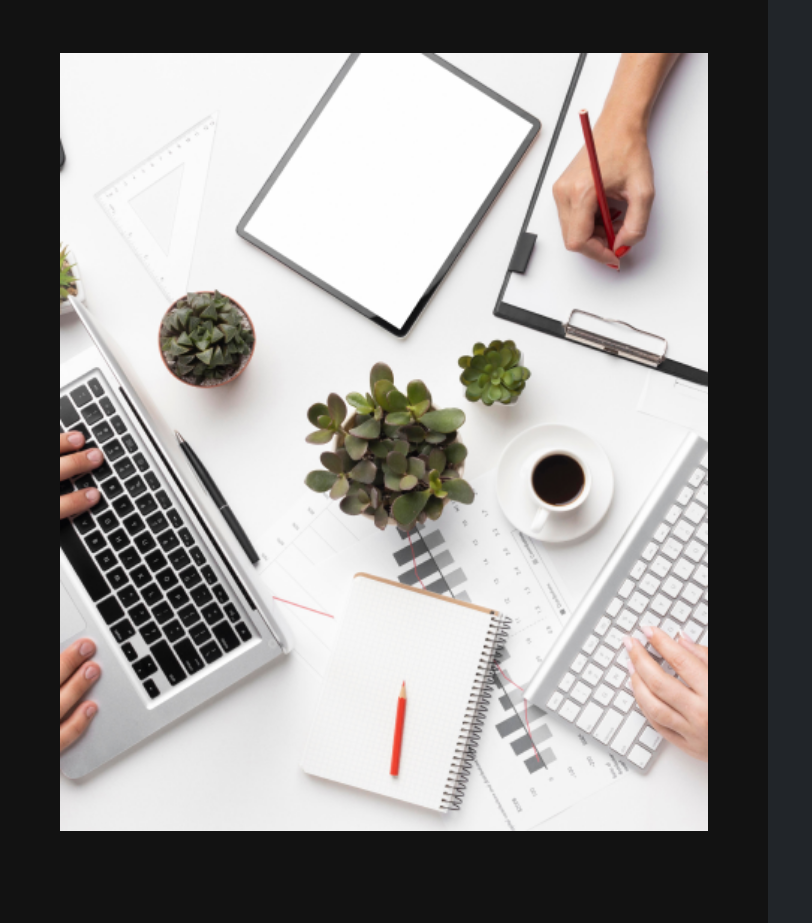
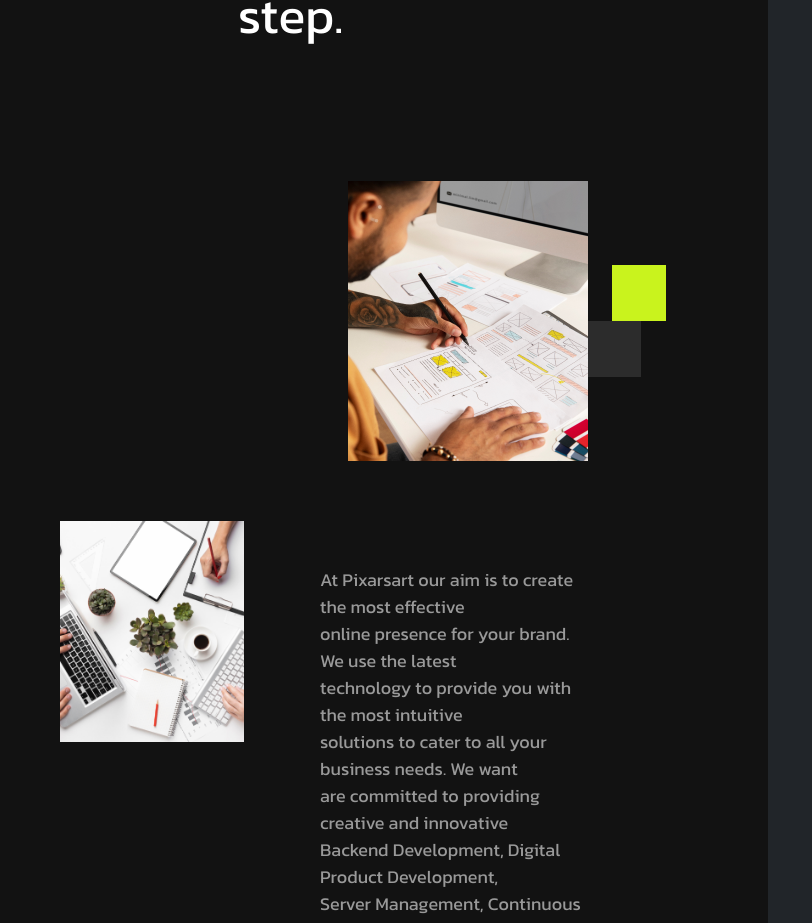
Before and after one commit to mathertahir/Pixarsclient, a React (Create React App) app: page / in a window 768 px wide. Shown: the part 1850-2773 px from the top of the page, 812 px wide, since content can reach past the window. Built offline with nearby package versions, Linux system fonts and the light colour scheme.

Commit message:
Swiper section responsiveness

```diff
--- a/src/components/DesignBanner/design-banner.css
+++ b/src/components/DesignBanner/design-banner.css
@@ -126,13 +126,20 @@
     }
 
     } */
-    @media only screen and  (max-width: 767px)  {
+    @media only screen and  (max-width: 768px)  {
       .title-heading::after{
         right: 0px;
         top: -40px;
       }
 
       }
+      @media only screen and  (max-width: 1024px)  {
+        .title-heading::after{
+          right: 0px;
+          top: -40px;
+        }
+
+        }
 
       @media only screen and (min-width: 992px) and (min-width: 1199px)  {
         .title-subheading{
@@ -141,7 +148,7 @@
         }
       }
 
-      @media only screen and  (max-width: 767px)  {
+      @media only screen and  (max-width: 768px)  {
         .title-subheading{
          position: unset;
          padding-top: 15px;
--- a/src/components/Swiper/SwiperSlider.jsx
+++ b/src/components/Swiper/SwiperSlider.jsx
@@ -77,7 +77,7 @@ const SwiperSlider = () => {
       </div>
 
       <div className="about-area">
-        <Container className="pt-140 pb-130 position-relative">
+        <Container className="pt-140 pb-130 position-relative ">
           <Row className="mx-0">
             <Col>
               <div className="about-maintitle">
@@ -101,116 +101,18 @@ const SwiperSlider = () => {
                   </div>{" "}
                 </div>
               </div>
-
-              {/* <div className="about-content-main  ">
-                <div className="about-left-img">
-                  <img src="images/about-left.png"></img>
-                </div>
-
-                <div className="about-description position-relative ">
-                  <p>
-                    <div className="fs-18 cl-gray2 fw-400 f-kanit">
-                      At Pixarsart our aim is to create the most effective{" "}
-                    </div>
-                    <div className="fs-18 cl-gray2 fw-400 f-kanit">
-                      online presence for your brand. We use the latest{" "}
-                    </div>
-                    <div className="fs-18 cl-gray2 fw-400 f-kanit">
-                      technology to provide you with the most intuitive{" "}
-                    </div>
-                    <div className="fs-18 cl-gray2 fw-400 f-kanit">
-                      solutions to cater to all your business needs. We want{" "}
-                    </div>
-                    <div className="fs-18 cl-gray2 fw-400 f-kanit">
-                      are committed to providing creative and innovative{" "}
-                    </div>
-                    <div className="fs-18 cl-gray2 fw-400 f-kanit">
-                      Backend Development, Digital Product Development,{" "}
-                    </div>
-                    <div className="fs-18 cl-gray2 fw-400 f-kanit">
-                      Server Management, Continuous Integration and{" "}
-                    </div>
-                    <div className="fs-18 cl-gray2 fw-400 f-kanit">
-                      eCommerce solutions. We are progressively working{" "}
-                    </div>
-                    <div className="fs-18 cl-gray2 fw-400 f-kanit">
-                      with clients with legacy systems as well as progressive{" "}
-                    </div>
-                    <div className="fs-18 cl-gray2 fw-400 f-kanit">
-                      technologies includingVR and AR.{" "}
-                    </div>
-                  </p>
-
-                  <div className="shape">
-                    <div className="primary"></div>
-                    <div className="secondary"></div>
-                  </div>
-                </div>
-                <div className="about-right-img">
-                  <img src="images/about-right.png"></img>
-                </div>
-              </div> */}
             </Col>
           </Row>
-          {/*
-          <div className="about-content-main  ">
-            <div className="about-left-img">
-              <img src="images/about-left.png"></img>
-            </div>
-
-            <div className="about-description position-relative ">
-              <p>
-                <div className="fs-18 cl-gray2 fw-400 f-kanit">
-                  At Pixarsart our aim is to create the most effective{" "}
-                </div>
-                <div className="fs-18 cl-gray2 fw-400 f-kanit">
-                  online presence for your brand. We use the latest{" "}
-                </div>
-                <div className="fs-18 cl-gray2 fw-400 f-kanit">
-                  technology to provide you with the most intuitive{" "}
-                </div>
-                <div className="fs-18 cl-gray2 fw-400 f-kanit">
-                  solutions to cater to all your business needs. We want{" "}
-                </div>
-                <div className="fs-18 cl-gray2 fw-400 f-kanit">
-                  are committed to providing creative and innovative{" "}
-                </div>
-                <div className="fs-18 cl-gray2 fw-400 f-kanit">
-                  Backend Development, Digital Product Development,{" "}
-                </div>
-                <div className="fs-18 cl-gray2 fw-400 f-kanit">
-                  Server Management, Continuous Integration and{" "}
-                </div>
-                <div className="fs-18 cl-gray2 fw-400 f-kanit">
-                  eCommerce solutions. We are progressively working{" "}
-                </div>
-                <div className="fs-18 cl-gray2 fw-400 f-kanit">
-                  with clients with legacy systems as well as progressive{" "}
-                </div>
-                <div className="fs-18 cl-gray2 fw-400 f-kanit">
-                  technologies includingVR and AR.{" "}
-                </div>
-              </p>
-
-              <div className="shape">
-                <div className="primary"></div>
-                <div className="secondary"></div>
-              </div>
-            </div>
-            <div className="about-right-img">
-              <img src="images/about-right.png"></img>
-            </div>
-          </div> */}
 
           <Row className="align-items-center  gx-5 mx-0">
-            <Col lg={4} className="">
+            <Col md={4} sm={12} className="">
               <div className="about-left-img  ">
                 <img src="images/about-left.png  " className="w-100"></img>
               </div>
             </Col>
-            <Col lg={8} className="p-40">
-              <Row className="mx-0">
-                <Col lg={9}>
+            <Col md={8} className="p-40">
+              <Row className="mx-0 flex-md-column-reverse   flex-lg-row">
+                <Col md={9} sm={12}>
                   <div className="about-description p-30  ">
                     <p>
                       <div className="fs-18 cl-gray2 fw-400 f-kanit">
@@ -246,8 +148,8 @@ const SwiperSlider = () => {
                     </p>
                   </div>
                 </Col>
-                <Col lg={3} className="p-40  position-relative">
-                  <div>
+                <Col md={3} sm={12} className="p-40  position-relative">
+                  <divn className=" about-right-image-section-main">
                     <div className="about-right-img">
                       <img src="images/about-right.png"></img>
                     </div>
@@ -256,7 +158,7 @@ const SwiperSlider = () => {
                       <div className="primary"></div>
                       <div className="secondary"></div>
                     </div>
-                  </div>
+                  </divn>
                 </Col>
               </Row>
             </Col>
--- a/src/components/Swiper/swiperstyle.css
+++ b/src/components/Swiper/swiperstyle.css
@@ -27,11 +27,7 @@
 
   line-height: 1;
 }
-.about-right-img {
-  position: absolute;
-  right: -30px;
-  top: -155px;
-}
+
 
 .secondary {
   width: 53px;
@@ -46,11 +42,7 @@
   margin-left: 24px;
 }
 
-.about-content-main {
-  /* display: grid;
-  grid-template-columns: 1fr 1.8fr;
-   gap: 80px; */
-}
+
 
 .about-description {
   padding-top: 65px;
@@ -58,25 +50,8 @@
 .about-description p {
 }
 
-.shape {
-  position: absolute;
-  bottom: -80px;
-  left: -130px;
-}
 
-/* .swiper {
-  width: 100%;
-  height: 100%;
-}
 
-.swiper-slide {
-  text-align: center;
-  font-size: 18px;
-
-  display: flex;
-  justify-content: center;
-  align-items: center;
-} */
 
 @media (max-width: 760px) {
   .swiper-button-next {
@@ -89,21 +64,65 @@
     transform: rotate(90deg);
   }
 }
-/* @media (max-width: 992px) {
-  .shape {
-    position: unset;
+
+
+
+
+@media only screen and (min-width: 992px)  {
+
+  .about-right-img {
+    position: absolute;
+    right: -30px;
+    top: -155px;
   }
 
-  .about-right-img {
-    position: unset;
-  }
-} */
-@media (max-width: 1240px) {
+.shape {
+  position: absolute;
+  bottom: -80px;
+  left: -130px;
+}
+
+}
+
+
+@media  only screen and   (min-width: 768px) and (max-width: 1240px)  {
   .shape {
-    position: unset;
+
+    position: static;
   }
 
   .about-right-img {
     display: none;
+    position: static;
   }
 }
+
+@media  only screen and   (min-width: 0px) and (max-width: 768px)  {
+  .shape {
+
+    position: static;
+  }
+
+  .about-right-img {
+
+    display: block;
+    position: static;
+  }
+
+
+  .about-right-image-section-main{
+    display: flex;
+    justify-content: space-between;
+    align-items: center;
+  }
+}
+
+
+@media  only screen and   (min-width: 0px) and (max-width: 768px)  {
+  .about-main-title{
+
+  padding-left: 0px !important;
+  }
+
+
+}
```
